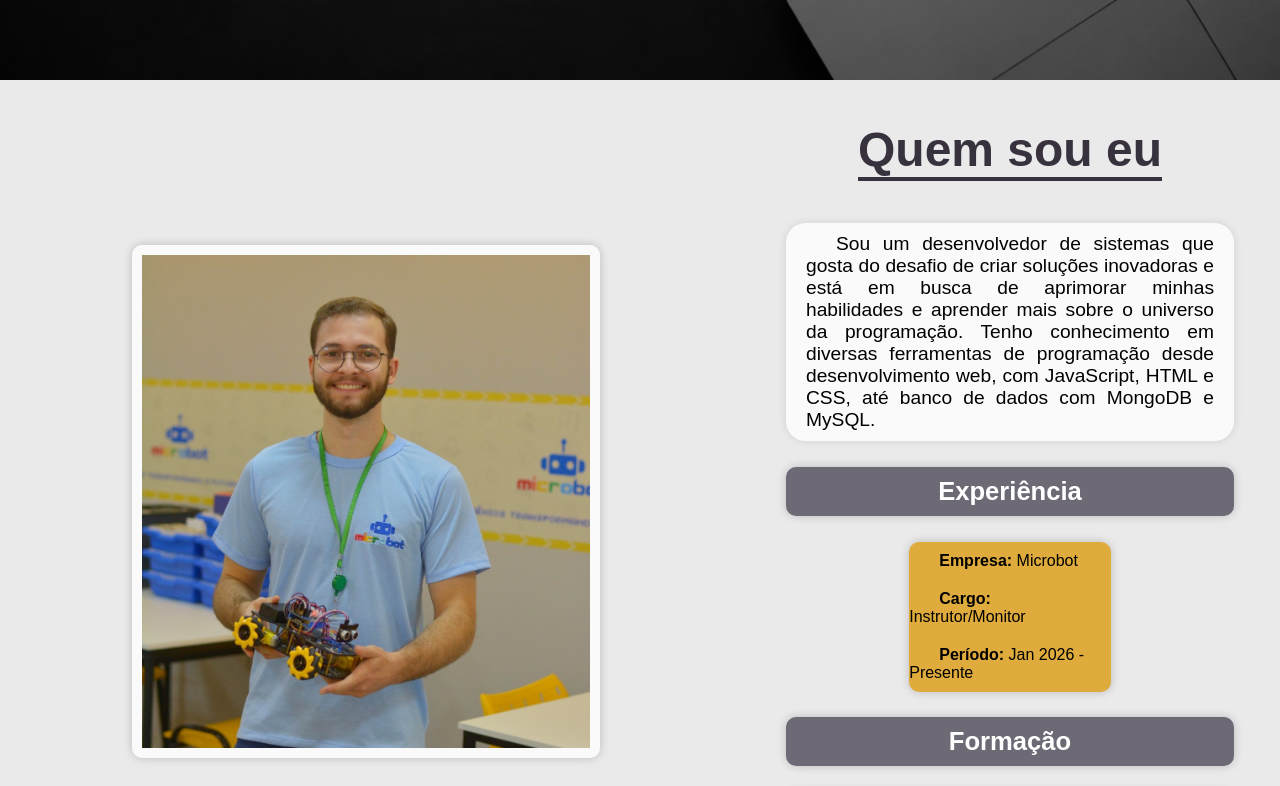
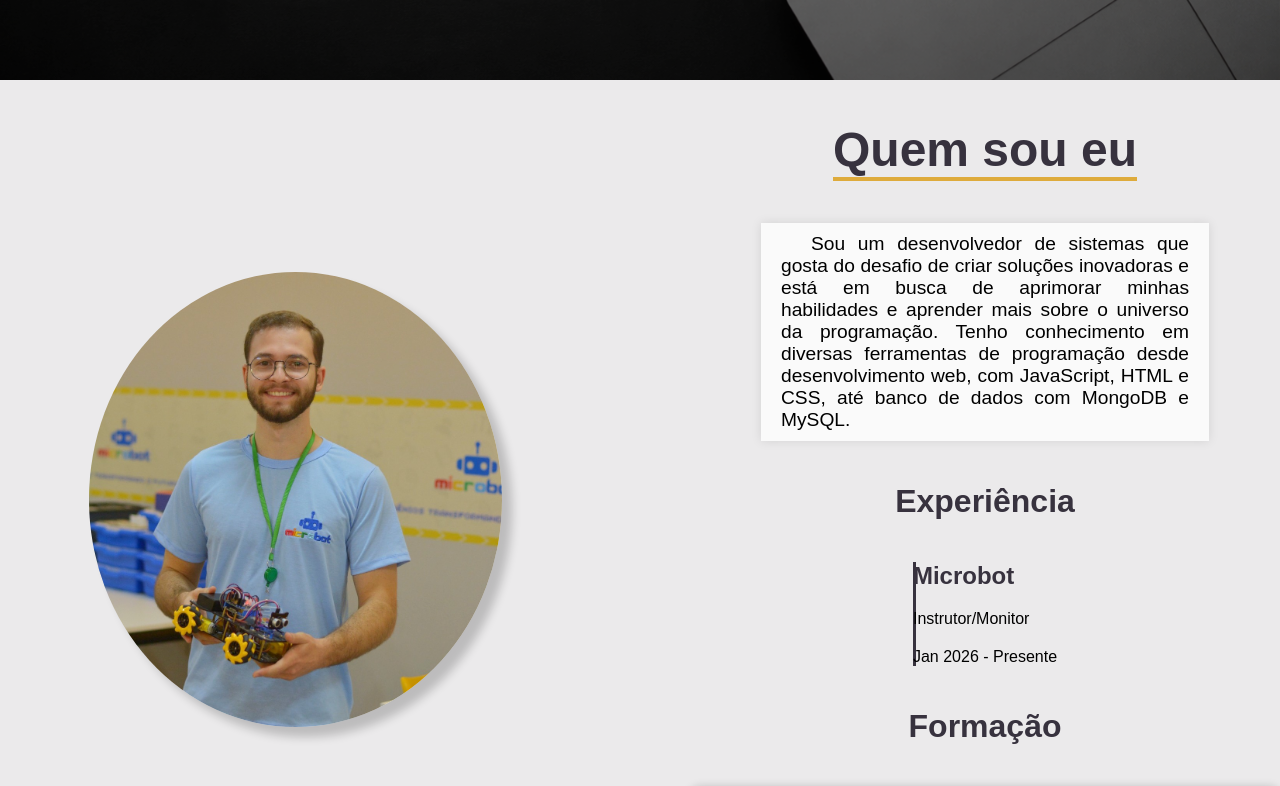
Before and after one commit to rafaelVerner/MeuPortfolio, a React (Vite) app: page / in a window 1280 px wide. Shown: the part 720-1506 px from the top of the page. Built offline with nearby package versions, Linux system fonts and the light colour scheme.

Commit message:
feat: adiciona novos elementos na seção About.

```diff
--- a/src/components/About/About.css
+++ b/src/components/About/About.css
@@ -9,11 +9,26 @@
     gap: 100px;
 }
 
+.About .Card-Image{
+    width: 50%;
+    height: 100%;
+    display: flex;
+    justify-content: center;
+}
+
+.About img{
+    width: 70%;
+    border-radius: 50%;
+    box-shadow: 10px 10px 10px rgba(0, 0, 0, 0.2);
+    /* border: 4px solid #DEAB3C; */
+}
+
 .About .Card-Content{
-    width: 35vw;
-    max-width: 35vw;
+    width: 50%;
+    max-width: 50%;
     display: flex;
     flex-direction: column;
+    align-items: center;
 }
 
 .About .Card-Content .Card-Header h1{
@@ -21,32 +36,15 @@
     font-weight: bold;
     text-align: center;
     color: #37323E;
-    border-bottom: 4px solid #37323E;
+    border-bottom: 4px solid #DEAB3C;
 }
 
-.About .Card-Image{
-    width: 50%;
-    height: 90%;
-    display: flex;
-    justify-content: center;
-
-}
-
-.About img{
-    padding: 10px;
-    width: 70%;
-    height: 50%;
-    background-color: #ffffffc7;
-    border-radius: 10px;
-    box-shadow: 0 0 10px rgba(0, 0, 0, 0.2);
-}
 
 .About .Card-Content .Sobre{
     width: 35vw;
     display: flex;
     flex-direction: column;
     background-color: #ffffffc7;
-    border-radius: 20px;
     position: relative;
     box-shadow: 0 0 10px rgba(0, 0, 0, 0.1);
 }
@@ -60,40 +58,54 @@
     text-indent: 30px;
 }
 
+.About .Experiencias{
+    width: 100%;
+    display: flex;
+    align-items: center;
+    flex-direction: column;
+}
+.About .Experiencias h3{
+    font-size: 2rem;
+    color: #37323E;
+    padding: 10px 00;
+}
+
+
 .About .Experiencias .Exp-Cards{
     display: flex;
-    justify-content: center;
     gap: 10%;
+    position: relative;
 }
 
-.About .Experiencias h3{
-    font-size: 1.6rem;
-    color: #fff;
-    width: 35vw;
-    padding: 10px 00;
-    display: flex;
-    flex-direction:  column;
-    flex-wrap: wrap;
-    align-items: center;
-    background-color: #6D6A75;
-    border-radius: 10px;
-    box-shadow: 0 0 10px rgba(0, 0, 0, 0.2)
+.About .Experiencias .Exp-Cards::before{
+    content: "";
+    background-color: #37323E;
+    width: 3px;
+    height: 100%;
+    position: absolute;
 }
 
 .About .Experiencias .Exp-Content{
-    width: 45%;
+    width: 100%;
     display: flex;
     flex-direction: column;
-    padding: 10px 0;
     gap: 20px;
-    background-color: #DEAB3C;
-    border-radius: 10px;
-    box-shadow: 0 0 10px rgba(0, 0, 0, 0.2)
+    position: relative;
 }
 
-.About .Experiencias .Exp-Content p{
+.About .Experiencias .Exp-Content p, .About .Experiencias .Exp-Content h4{
     margin: 0;
-    text-indent: 30px;
+}
+
+.About .Experiencias .Exp-Content h4{
+    font-size: 1.5rem;
+    color: #37323E;
+}
+
+.About .Experiencias .Exp-Content::before{
+    background-color: #37323E;
+    width: 4px;
+    height: 100%;
 }
 
 .About .Formacao .For-Cards{
@@ -101,18 +113,16 @@
     gap: 10%;
 }
 
+.About .Formacao .For-Header{
+    display: flex;
+    justify-content: center;
+
+}
 .About .Formacao h3{
-    font-size: 1.6rem;
-    color: white;
-    width: 35vw;
+    font-size: 2rem;
+    color: #37323E;
     padding: 10px 00;
-    display: flex;
-    flex-direction:  column;
-    flex-wrap: wrap;
-    align-items: center;
-    background-color: #6D6A75;
-    border-radius: 10px;
-    box-shadow: 0 0 10px rgba(0, 0, 0, 0.2)
+
 }
 
 .About .Formacao .For-Content{
@@ -138,6 +148,11 @@
         flex-direction: column;
         padding: 10px;
     }
+    .About .Card-Image{
+        margin-top: 90px;
+        width: 80%;
+        height: 100%;
+    }
     .Exp-Content {
         min-width: 100%;
     }
--- a/src/components/About/About.jsx
+++ b/src/components/About/About.jsx
@@ -16,14 +16,16 @@ function About() {
                     <p>{profileData.sobre.content}</p>
                 </div>
                 <div className="Experiencias">
-                    <h3>{profileData.experiencia.title}</h3>
+                    <div className="Exp-Header">
+                        <h3>{profileData.experiencia.title}</h3>
+                    </div>
                     <div className="Exp-Cards">
                         {profileData.experiencia.content.map((exp, index)=>{
                                 return(
                                     <div className='Exp-Content'  key={index}>
-                                        <p><b>Empresa: </b>{exp.empresa}</p>
-                                        <p><b>Cargo: </b>{exp.cargo}</p>
-                                        <p><b>Período: </b>{exp.periodo}</p>
+                                        <h4>{exp.empresa}</h4>
+                                        <p>{exp.cargo}</p>
+                                        <p>{exp.periodo}</p>
                                     </div>
                                 );
 
@@ -34,7 +36,9 @@ function About() {
 
                 </div>
                 <div className="Formacao">
-                    <h3>{profileData.formacao.title}</h3>
+                    <div className="For-Header">
+                        <h3>{profileData.formacao.title}</h3>
+                    </div>
                     <div className="For-Cards">
                         {profileData.formacao.content.map((item, index)=>{
                                     return(
```
